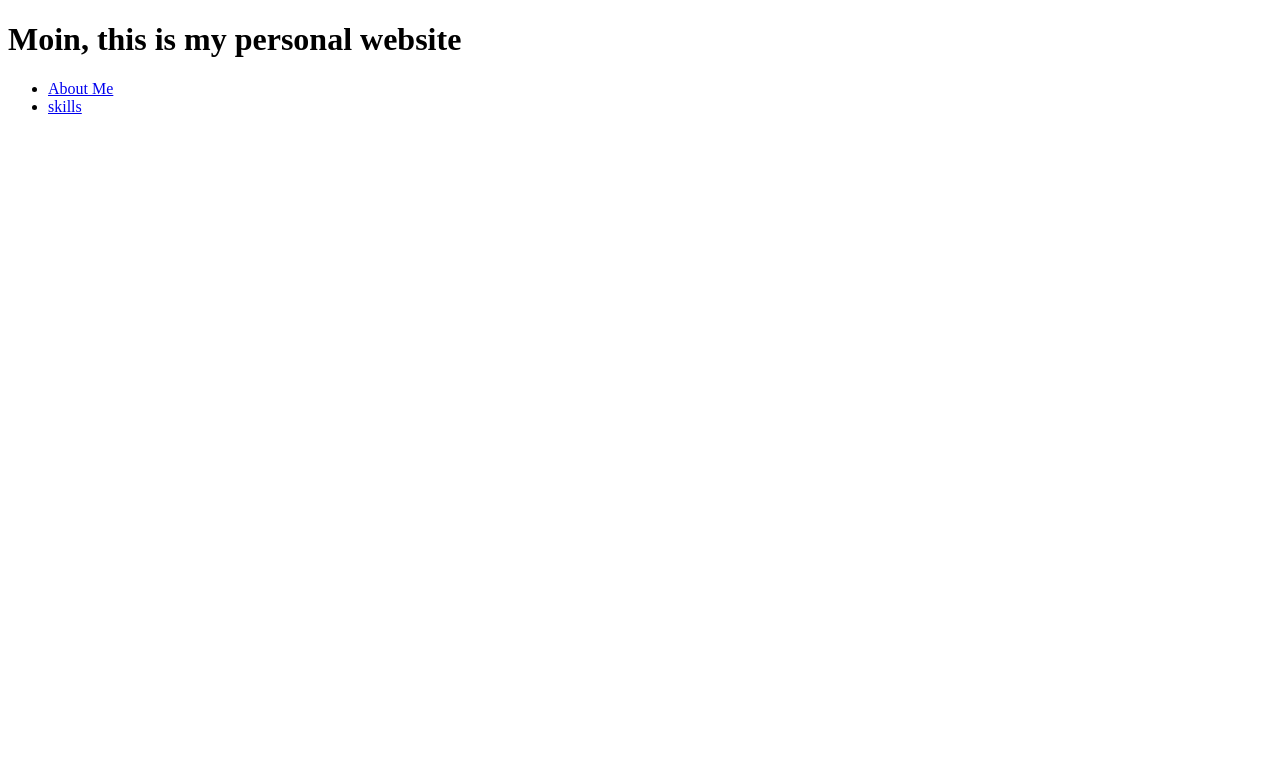
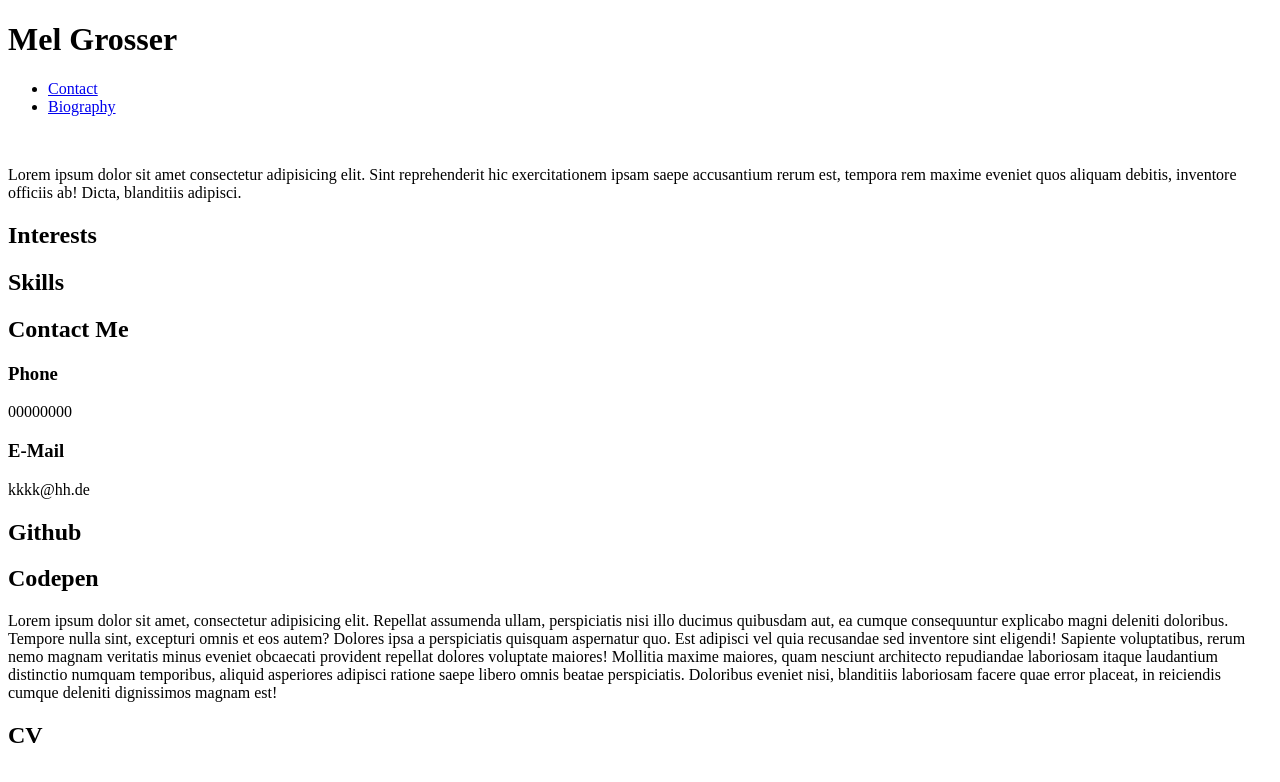
Before and after one commit to MelGGit/personal-website, a plain HTML site: page index.html in a window 1280 px wide. Drawn offline with Linux system fonts and the light colour scheme.

Commit message:
HTML general markup done

```diff
--- a/index.html
+++ b/index.html
@@ -8,13 +8,56 @@
 </head>
 <body>
     <header>
-        <h1>Moin, this is my personal website</h1>
+        <h1>Mel Grosser</h1>
         <nav>
             <ul>
-                <li><a href="#">About Me</a></li>
-                <li><a href="#">skills</a></li>
+                <li><a href="#contact">Contact</a></li>
+                <li><a href="#bio">Biography</a></li>
             </ul>
         </nav>
     </header>
+    <main>
+        <section>
+            <img src="" alt="">
+            <p>Lorem ipsum dolor sit amet consectetur adipisicing elit. Sint reprehenderit hic exercitationem ipsam saepe accusantium rerum est, tempora rem maxime eveniet quos aliquam debitis, inventore officiis ab! Dicta, blanditiis adipisci.</p>
+        </section>
+
+        <section>
+            <h2>Interests</h2>
+            <ul></ul>
+
+            <h2>Skills</h2>
+            <ul></ul>
+        <section id="contact">
+            <h2>Contact Me</h2>
+            <h3>Phone</h3>
+            <span>00000000</span>
+            <h3>E-Mail</h3>
+            <span>kkkk@hh.de</span>
+        </section>
+
+        <section>
+            <h2>Github</h2>
+            <h2>Codepen</h2>
+        </section>
+
+        <section id="bio">
+            <p>Lorem ipsum dolor sit amet, consectetur adipisicing elit. Repellat assumenda ullam, perspiciatis nisi illo ducimus quibusdam aut, ea cumque consequuntur explicabo magni deleniti doloribus. Tempore nulla sint, excepturi omnis et eos autem? Dolores ipsa a perspiciatis quisquam aspernatur quo. Est adipisci vel quia recusandae sed inventore sint eligendi! Sapiente voluptatibus, rerum nemo magnam veritatis minus eveniet obcaecati provident repellat dolores voluptate maiores! Mollitia maxime maiores, quam nesciunt architecto repudiandae laboriosam itaque laudantium distinctio numquam temporibus, aliquid asperiores adipisci ratione saepe libero omnis beatae perspiciatis. Doloribus eveniet nisi, blanditiis laboriosam facere quae error placeat, in reiciendis cumque deleniti dignissimos magnam est!</p>
+        </section>
+
+        <section>
+            <h2>CV</h2>
+            <table>
+                <tbody>
+                    <tr>
+
+                    </tr>
+                </tbody>
+            </table>
+        </section>
+    </main>
+    <footer>
+
+    </footer>
 </body>
 </html>
```
